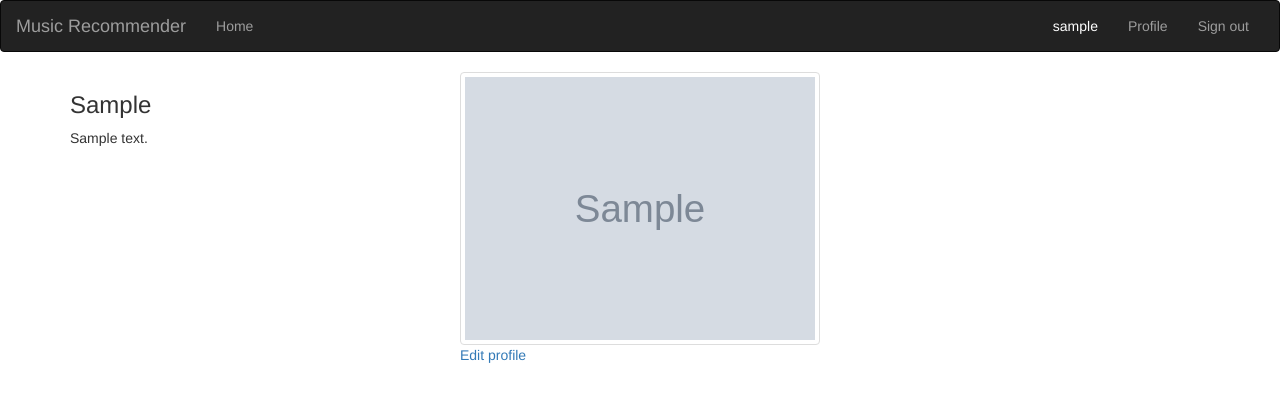
After one commit to Kipkorir2017/Music-Reco-Flask, a Flask app: a page that uses app/templates/navbar.html in a window 1280 px wide. The commit adds this page. Shown: the top 402 px of the page. Run offline with Flask 2, Linux system fonts and the light colour scheme; a user stored in the database is signed in; tables that the repository leaves empty hold one stand-in row (values such as "Sample post"); grey boxes marked "Sample" are stand-in pictures; some libraries are stand-ins or nearby versions.

Commit message:
pushing update profile functionality

```diff
--- a/app/main/views.py
+++ b/app/main/views.py
@@ -1,6 +1,9 @@
 from flask import render_template, request, redirect, url_for
 from . import main
 from flask_login import login_required
+from ..models import User
+from .forms import UpdateProfile
+from .. import db
 
 @main.route('/')
 def index():
@@ -8,3 +11,32 @@ def index():
     View root page function that returns the index page and its data
     '''
     return render_template('index.html')
+
+@main.route('/user/<uname>')
+def profile(uname):
+    user = User.query.filter_by(username=uname).first()
+
+    if user is None:
+        abort(404)
+
+    return render_template("profile/profile.html", user=user)
+
+
+@main.route('/user/<uname>/update', methods=['GET', 'POST'])
+@login_required
+def update_profile(uname):
+    user = User.query.filter_by(username=uname).first()
+    if user is None:
+        abort(404)
+
+    form = UpdateProfile()
+
+    if form.validate_on_submit():
+        user.bio = form.bio.data
+
+        db.session.add(user)
+        db.session.commit()
+
+        return redirect(url_for('.profile', uname=user.username))
+
+    return render_template('profile/update.html', form=form)
--- a/app/models.py
+++ b/app/models.py
@@ -15,6 +15,8 @@ class User(UserMixin, db.Model):
     id = db.Column(db.Integer, primary_key=True)
     username = db.Column(db.String(255), index=True)
     email = db.Column(db.String(255), unique=True, index=True)
+    bio = db.Column(db.String(255))
+    profile_pic_path = db.Column(db.String())
     password_hash = db.Column(db.String(255))
 
     @property
--- a/app/templates/navbar.html
+++ b/app/templates/navbar.html
@@ -16,6 +16,7 @@
             <ul class="nav navbar-nav navbar-right">
                 {% if current_user.is_authenticated %}
                 <li style="color:white;padding:15px;">{{current_user.username}}</li>
+                <li><a href="{{url_for('main.profile',uname=current_user.username)}}">Profile</a></li>
                 <li><a href="{{url_for('auth.logout')}}">Sign out</a></li>
                 {% else %}
                 <li><a href="{{url_for('auth.login')}}">Sign in</a></li>
--- /dev/null
+++ b/app/templates/profile/profile.html
@@ -0,0 +1,32 @@
+{% extends 'base.html'%}
+
+{% block content %}
+<div class="container">
+    <div class="row">
+        <!-- displaying  Username-->
+        <div class="col-md-4">
+            <h3> {{user.username| capitalize}} </h3>
+
+            <!--Displaying user bio-->
+            {% if user.bio %}
+            <p> {{user.bio}}</p>
+            {%else%}
+            <p> {{user.username| capitalize}} has no bio </p>
+            {% endif %}
+        </div>
+
+        <!--Display profile photo-->
+        <div class="col-md-4">
+
+            {% if user.profile_pic_path %}
+            <img src="{{url_for('static',filename=user.profile_pic_path)}}" alt="" class="img-thumbnail">
+            {%else%}
+            <p>No profile picture</p>
+            {% endif %}
+            {% if user == current_user %}
+            <a href="{{url_for('main.update_profile',uname=user.username)}}">Edit profile</a>
+            {% endif %}
+        </div>
+    </div>
+</div>
+{% endblock %}
```
Also changed, not shown: app/main/forms.py (+7 -0 lines), app/templates/profile/update.html (added, +8 -0 lines), migrations/versions/6e0fcbc20254_adding_bio_and_pic_columns_to_user_.py (added, +30 -0 lines).
